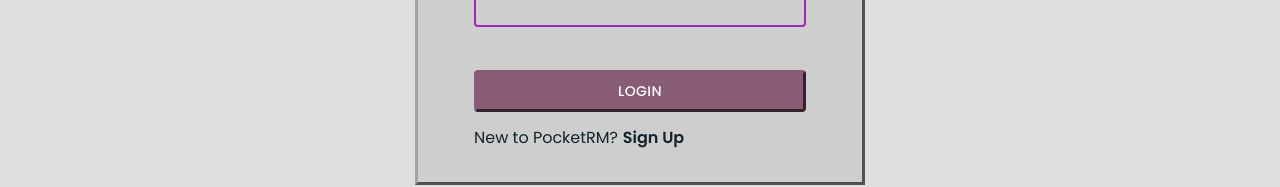
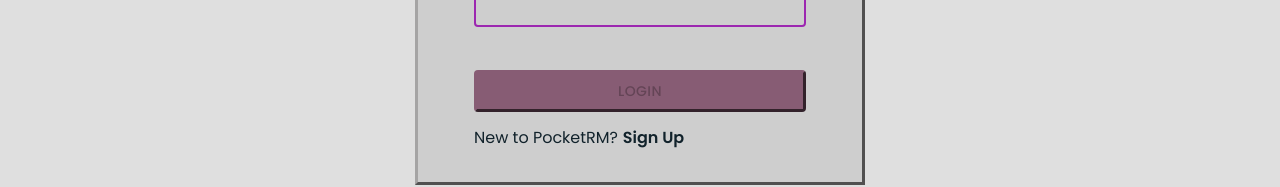
Before and after one commit to lindsayreiner/pocketRM2, a React (Create React App) app in the folder client/: page /login in a window 1280 px wide. Shown: the part 428-615 px from the top of the page. Built offline with nearby package versions, Linux system fonts and the light colour scheme.

Commit message:
login and registration both working- redirect still kicking to landing page

```diff
--- a/client/src/components/Login.js
+++ b/client/src/components/Login.js
@@ -1,6 +1,8 @@
 import React, { useState } from 'react';
-// import { useForm } from "react-hook-form";
 import { Link, useNavigate } from "react-router-dom";
+
+import { useMutation } from "@apollo/client";
+import { LOGIN_USER } from "../utils/mutations";
 
 import {
     FormControl,
@@ -10,38 +12,27 @@
     TextField
 } from '@mui/material';
 
+import Auth from "../utils/auth"
 import "../styles/Login.css";
-import Auth from "../utils/auth"
+
 
 export default function Login() {
-
-    const [userFormData, setUserFormData] = useState({ email: '', password: '' });
-    const [validated] = useState(false);
     const navigate = useNavigate();
 
+    const [userFormData, setUserFormData] = useState({
+        email: "",
+        password: ""
+    });
+
+    const [loginUser, { error }] = useMutation(LOGIN_USER);
 
     const handleInputChange = (event) => {
-        const { name, value } = event.target;
+        const name = event.target.name;
+        const value = event.target.value;
+
         setUserFormData({ ...userFormData, [name]: value });
     };
 
-    const login = async (req, res) => {
-        const email = document.querySelector('#email').value.trim();
-        const password = document.querySelector('#password').value.trim();
-        console.log('Im inside the login variable------------------------------');
-
-        if (email && password) {
-            const response = await fetch('/login', {
-                method: 'POST',
-                headers: { 'Content-Type': 'application/json' }
-            })
-            if (response.ok) {
-                console.log('Logged in successfully!');
-            } else {
-                console.log("There was an error logging in Please try again.")
-            }
-        }
-    }
 
     const handleFormSubmit = async (event) => {
         event.preventDefault();
@@ -52,41 +43,45 @@
             event.stopPropagation();
         }
 
+        console.log(userFormData);
+
         try {
-            const { data } = await login({
+            const { data } = await loginUser({
                 variables: { ...userFormData },
             });
 
             console.log(data);
-            Auth.login(data.login.token);
+
+
+            Auth.login(data.loginUser.token);
             navigate("/dashboard")
+
         } catch (e) {
             console.error(e);
         }
 
-        // clear form values
         setUserFormData({
-            email: '',
-            password: '',
+            email: "",
+            password: "",
         });
     };
-
-
     return <>
         <Box className="loginCont container" style={{ maxWidth: 450 }}>
             <Container >
                 <h1 className="loginTitle">Login to your account</h1>
-                <Box component="form"
+                <Box
+                    component="form"
                     className="form login"
                     style={{ maxWidth: 450 }}
-                    validated={validated}
                     onSubmit={handleFormSubmit}
                 >
                     <FormControl style={{ marginBottom: "1em", marginTop: "1em" }}>
                         <TextField
                             color="secondary"
                             label="Email Address"
+                            name="email"
                             type="email"
+                            defaultValue={userFormData.email}
                             onChange={handleInputChange}
                             focused
                             required />
@@ -96,14 +91,24 @@
                         <TextField
                             color="secondary"
                             label="Password"
+                            name="password"
                             type="password"
+                            defaultValue={userFormData.password}
                             onChange={handleInputChange}
                             focused
                             required />
                     </FormControl>
 
 
-                    <Button className="btn-primary" type="submit" sx={{ color: "white", marginBottom: "1em" }}>Login</Button>
+                    <Button
+                        disabled={
+                            !(
+                                userFormData.email &&
+                                userFormData.password
+                            )
+                        }
+                        className="btn-primary" type="submit"
+                        sx={{ color: "white", marginBottom: "1em" }}>Login</Button>
                 </Box>
 
                 <div className="redirect">
--- a/client/src/components/Register.js
+++ b/client/src/components/Register.js
@@ -1,4 +1,4 @@
-import React, { useState, useEffect } from 'react';
+import React, { useState } from 'react';
 import { Link, useNavigate } from "react-router-dom";
 import { useMutation } from '@apollo/client';
 import { ADD_USER } from '../utils/mutations';
@@ -36,7 +36,6 @@
     };
 
     const handleFormSubmit = async (event) => {
-
         event.preventDefault();
 
         const form = event.currentTarget;
@@ -48,7 +47,6 @@
         console.log(userFormData);
 
         try {
-            // execute addUser mutation and pass in variable data from form
             const { data } = await addUser({
                 variables: { ...userFormData },
             });
--- a/client/src/utils/mutations.js
+++ b/client/src/utils/mutations.js
@@ -2,7 +2,7 @@
 
 export const LOGIN_USER = gql`
   mutation loginUser($email: String!, $password: String!) {
-    login(email: $email, password: $password) {
+    loginUser(email: $email, password: $password) {
       token
       user {
         _id
@@ -61,7 +61,7 @@
 `;
 
 export const REMOVE_CONNECTION = gql`
-  mutation removeBook($connectionId: ID!) {
+  mutation removeConnection($connectionId: ID!) {
     removeConnection(connectionId: $connectionId) {
       _id
       email
--- a/client/src/utils/queries.js
+++ b/client/src/utils/queries.js
@@ -2,7 +2,7 @@
 
 export const GET_USER = gql`
 {
-   query getUser {
+   query me {
     _id
       firstName
       lastName
```
Also changed, not shown: 2 other files (tests, documents, lock files or other folders).
